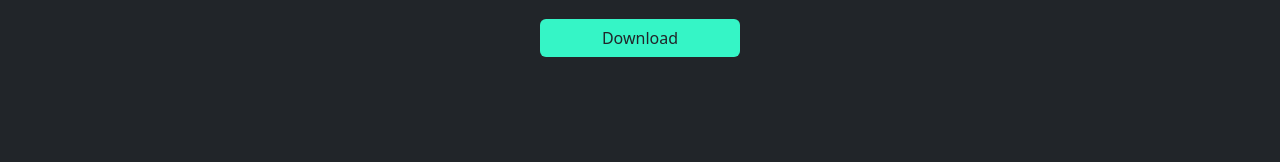
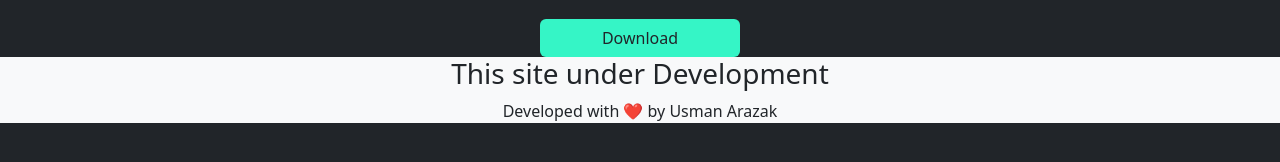
Before and after one commit to UsmanArazak/Youtube-Downloader, a website: page index.html in a window 1280 px wide. Shown: the part 508-670 px from the top of the page. Drawn offline with nearby package versions, Linux system fonts and the light colour scheme.

Commit message:
Update index.html
Added My name

```diff
--- a/index.html
+++ b/index.html
@@ -48,6 +48,10 @@
     </div>
     <button class="btn download-btn w-50 my-sm-0" type="submit">Download</button>
   </section>
+  <div class="text-center bg-light">
+  <h3>This site under Development</h3>
+   <p>Developed with ❤️ by Usman Arazak</p>
+  </div>
 
 
 
```
